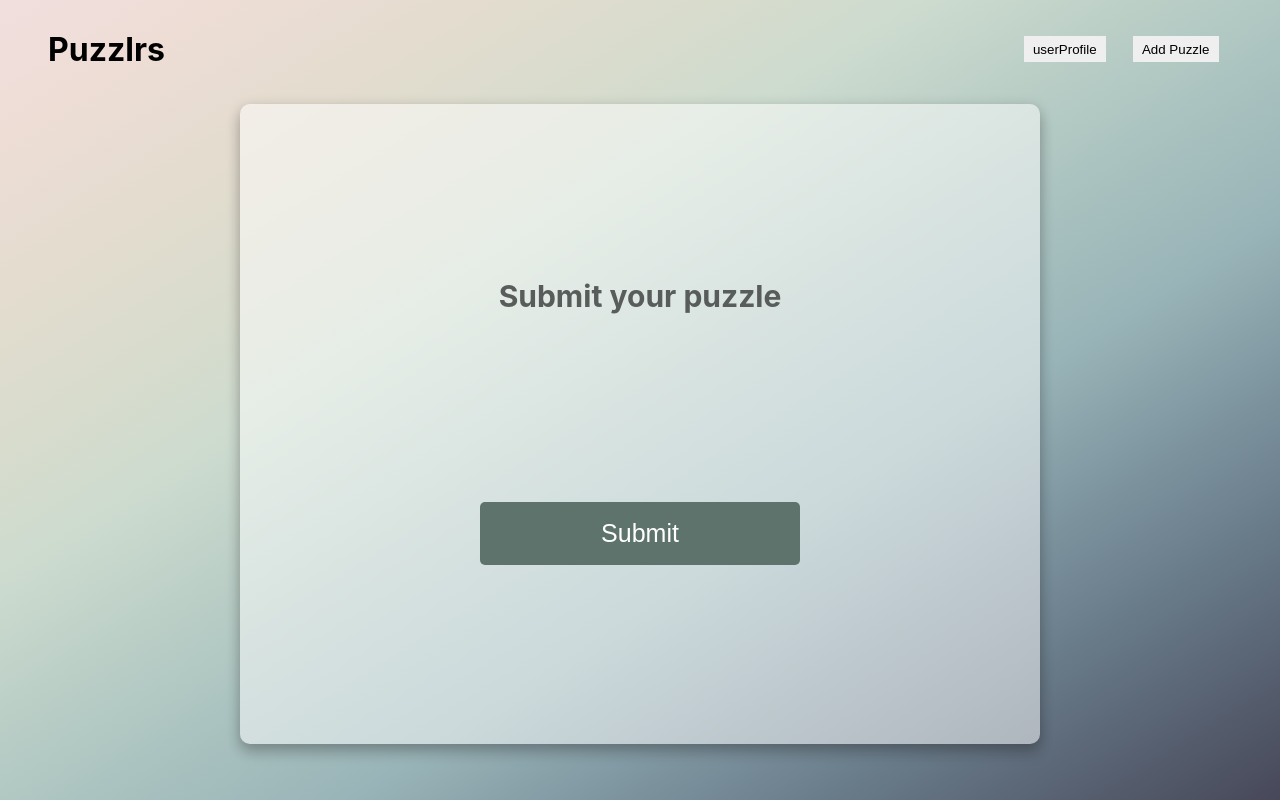
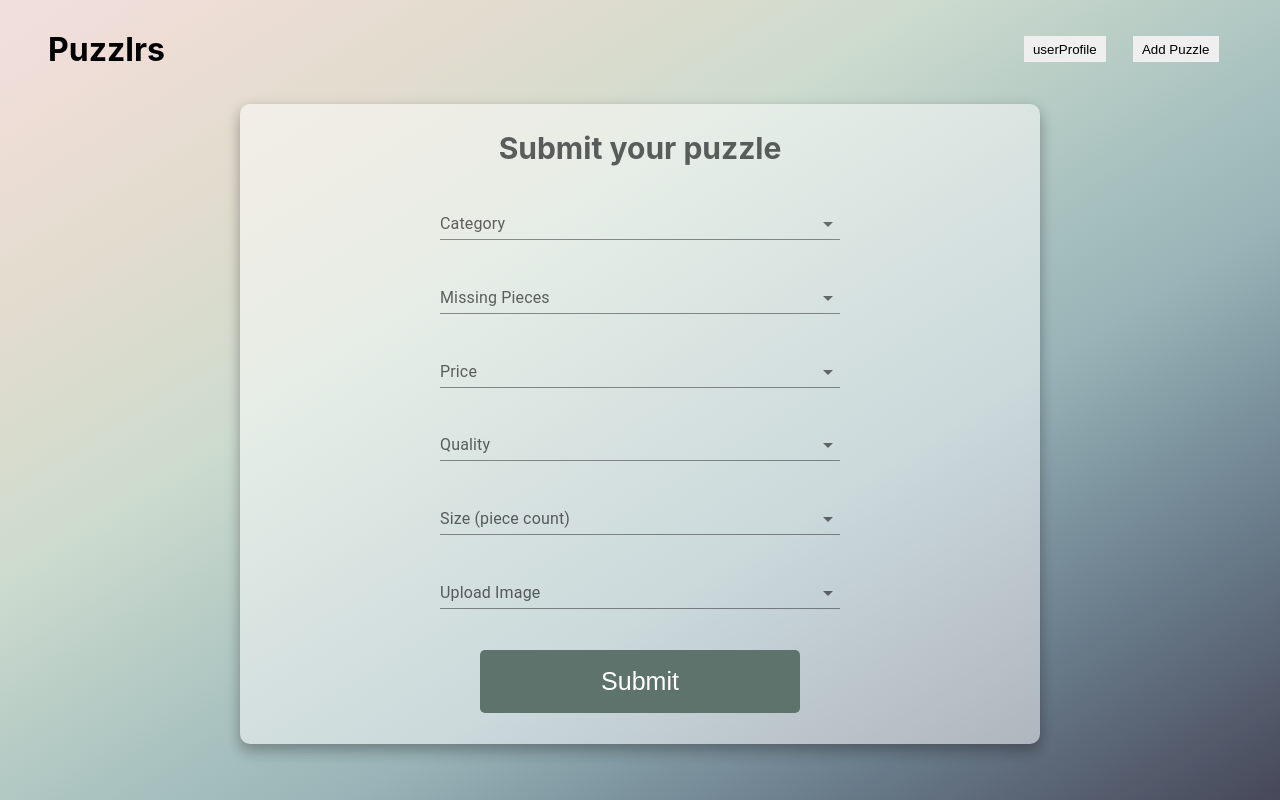
Before and after one commit to Puzzle-Capstone/puzzlrs, a React (Create React App) app: page /add-puzzle in a window 1280 px wide. Built offline with nearby package versions, Linux system fonts and the light colour scheme.

Commit message:
Add dropdown components from mui

```diff
--- a/src/components/AddPuzzleForm.tsx
+++ b/src/components/AddPuzzleForm.tsx
@@ -24,6 +24,78 @@ const AddPuzzleForm = () => {
     <section className='form-container'>
       <form>
         <h3>Submit your puzzle</h3>
+        <FormControl variant="standard">
+          <InputLabel id='category-type-select-label'>Category</InputLabel>
+          <Select
+            className='dropdown'
+            labelId='category-type-select-label'
+            id="category-type-select"
+            value={category}
+            onChange={event => setCategory(event.target.value)}
+            >
+            {categoryOptions}
+          </Select>
+        </FormControl>
+        <FormControl variant="standard">
+          <InputLabel id='piece-count-select-label'>Missing Pieces</InputLabel>
+          <Select
+            className='dropdown'
+            labelId='piece-count-type-select-label'
+            id="piece-count-type-select"
+            value={pieceCount}
+            onChange={event => setPieceCount(event.target.value)}
+          >
+            {piecesOptions}
+          </Select>
+        </FormControl>
+        <FormControl variant="standard">
+          <InputLabel id='piece-count-select-label'>Price</InputLabel>
+          <Select
+            className='dropdown'
+            labelId='piece-count-type-select-label'
+            id="piece-count-type-select"
+            value={pieceCount}
+            onChange={event => setPieceCount(event.target.value)}
+          >
+            {piecesOptions}
+          </Select>
+        </FormControl>
+        <FormControl variant="standard">
+          <InputLabel id='piece-count-select-label'>Quality</InputLabel>
+          <Select
+            className='dropdown'
+            labelId='piece-count-type-select-label'
+            id="piece-count-type-select"
+            value={pieceCount}
+            onChange={event => setPieceCount(event.target.value)}
+          >
+            {piecesOptions}
+          </Select>
+        </FormControl>
+        <FormControl variant="standard">
+          <InputLabel id='piece-count-select-label'>Size (piece count)</InputLabel>
+          <Select
+            className='dropdown'
+            labelId='piece-count-type-select-label'
+            id="piece-count-type-select"
+            value={pieceCount}
+            onChange={event => setPieceCount(event.target.value)}
+          >
+            {piecesOptions}
+          </Select>
+        </FormControl>
+        <FormControl variant="standard">
+          <InputLabel id='piece-count-select-label'>Upload Image</InputLabel>
+          <Select
+            className='dropdown'
+            labelId='piece-count-type-select-label'
+            id="piece-count-type-select"
+            value={pieceCount}
+            onChange={event => setPieceCount(event.target.value)}
+          >
+            {piecesOptions}
+          </Select>
+        </FormControl>
         <button className="submit-button">Submit</button>
       </form>
     </section>
--- a/src/css/AddPuzzleForm.css
+++ b/src/css/AddPuzzleForm.css
@@ -50,3 +50,7 @@ form {
   background-color: #474E4A;
   transform: translateY(2px);
 }
+
+.dropdown {
+  width: 25em;
+}
```
